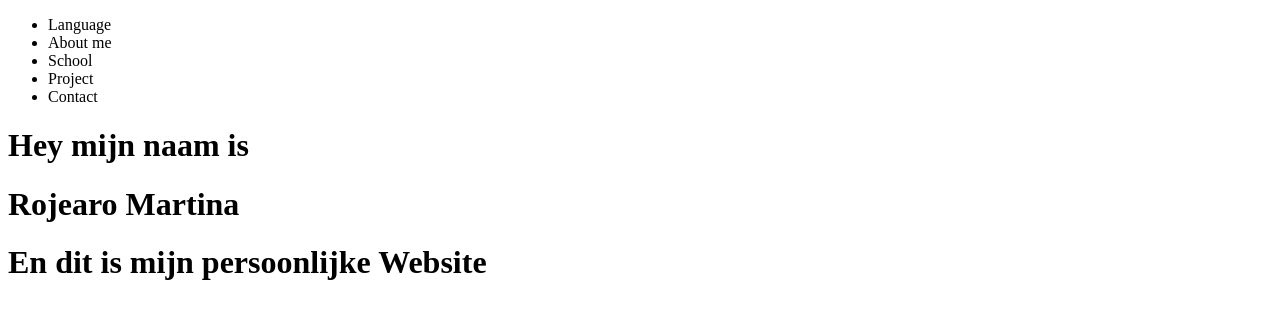
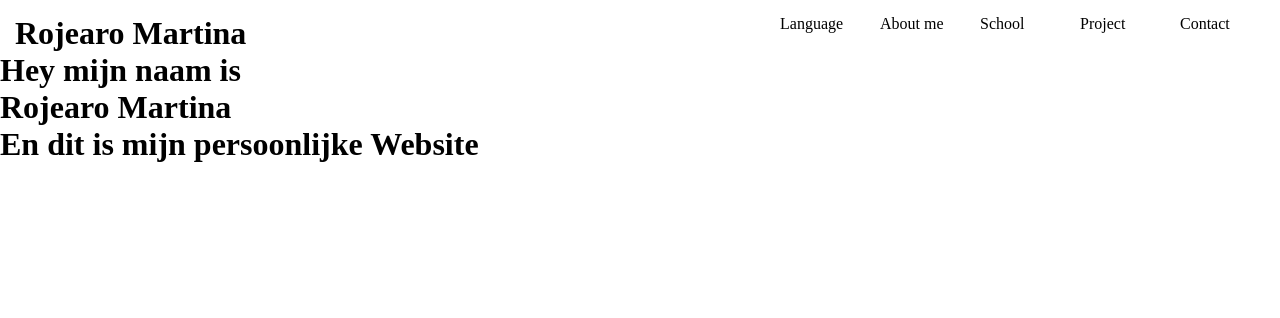
Before and after one commit to rojearo/Personal_website, a plain HTML site: page Index.html in a window 1280 px wide. Drawn offline with Linux system fonts and the light colour scheme.

Commit message:
heb css toegevoegd bij de navbar

```diff
--- a/Index.html
+++ b/Index.html
@@ -5,12 +5,12 @@
     <meta http-equiv="X-UA-Compatible" content="IE=edge" />
     <meta name="viewport" content="width=device-width, initial-scale=1.0" />
     <title>PersonalWebsite</title>
-    <link rel="stylesheet" href="stylesheey.css">
+    <link rel="stylesheet" href="stylesheey.css" />
   </head>
-
 
   <body>
     <div class="navbar">
+      <h1>Rojearo Martina</h1>
       <ul>
         <li>Language</li>
         <li>About me</li>
@@ -23,8 +23,7 @@
     <div class="Banner">
       <h1>Hey mijn naam is</h1>
       <h1>Rojearo Martina</h1>
-      <h1> En dit is mijn persoonlijke Website</h1>
+      <h1>En dit is mijn persoonlijke Website</h1>
     </div>
-
   </body>
 </html>
--- a/stylesheey.css
+++ b/stylesheey.css
@@ -0,0 +1,20 @@
+* {
+  margin: 0;
+  padding: 0;
+}
+
+.navbar {
+  display: flex;
+  justify-content: space-between;
+  margin-top: 15px;
+  margin-left: 15px;
+}
+
+ul {
+  display: flex;
+}
+
+li {
+  display: flex;
+  width: 100px;
+}
```
